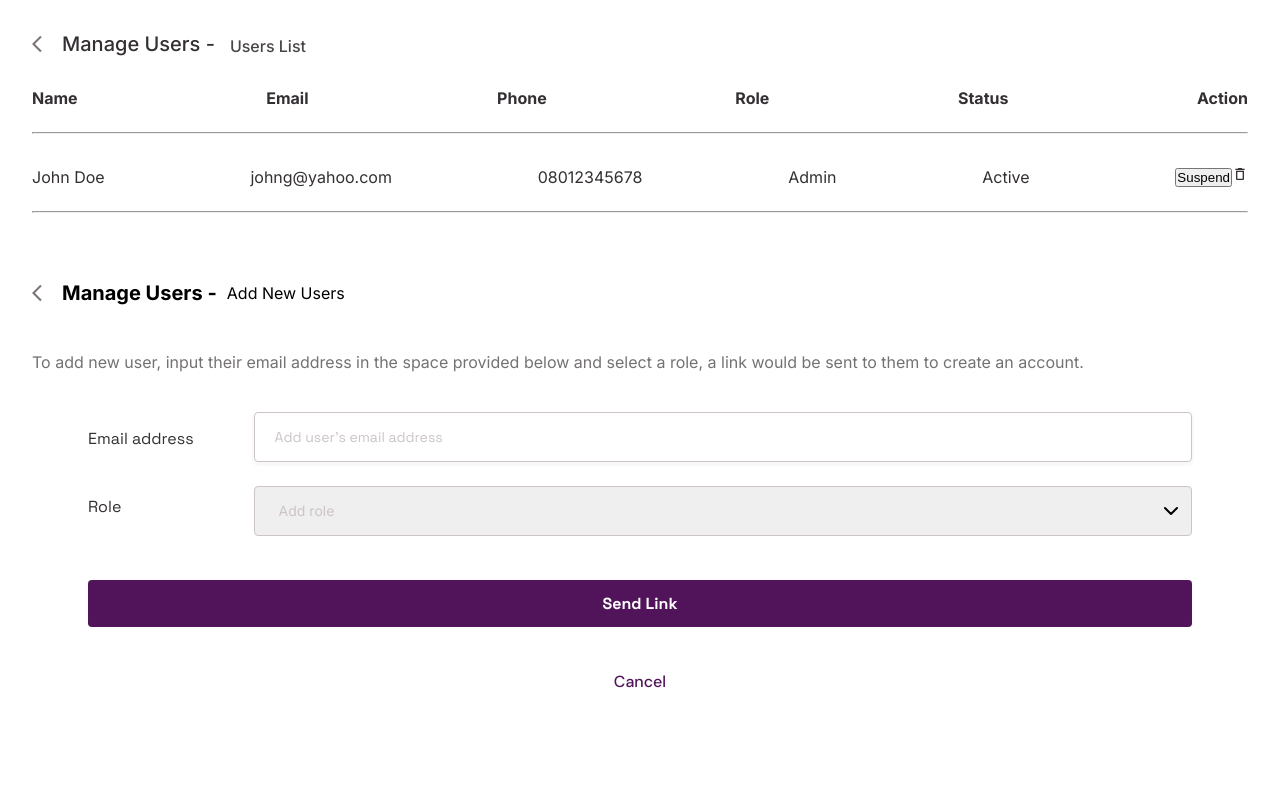
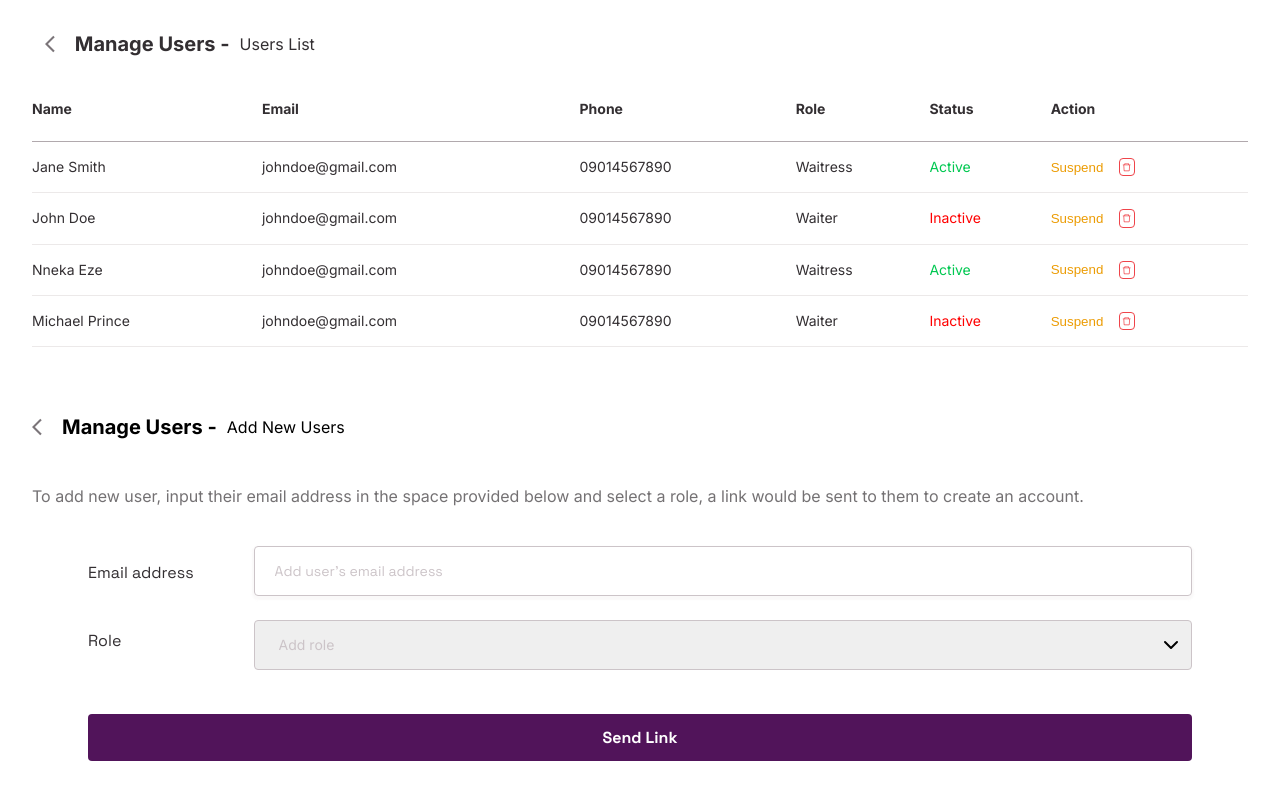
Before and after one commit to King-Mikaelson/vigilant-octo-enigma, a React (Create React App) app: page /test in a window 1280 px wide. Shown: the top 800 px of the page. Built offline with nearby package versions, Linux system fonts and the light colour scheme.

Commit message:
added Suspend user modal

```diff
--- a/src/components/admin/settings/manageUsers/userLists/index.tsx
+++ b/src/components/admin/settings/manageUsers/userLists/index.tsx
@@ -1,22 +1,64 @@
 import { useState } from "react";
 import { useNavigate } from "react-router-dom";
-import { MdArrowBackIos, MdOutlineDelete } from "react-icons/md";
+import { MdArrowBackIos, MdOutlineCancel } from "react-icons/md";
+import { AiOutlineDelete } from "react-icons/ai";
+import { UserListProps } from "../../../../../types";
 
+const UsersList: UserListProps[] = [
+  {
+    name: "Jane Smith",
+    email: "johndoe@gmail.com",
+    phone: "09014567890",
+    role: "Waitress",
+    status: "Active",
+    action: "Suspend",
+  },
+  {
+    name: "John Doe",
+    email: "johndoe@gmail.com",
+    phone: "09014567890",
+    role: "Waiter",
+    status: "Inactive",
+    action: "Suspend",
+  },
+  {
+    name: "Nneka Eze",
+    email: "johndoe@gmail.com",
+    phone: "09014567890",
+    role: "Waitress",
+    status: "Active",
+    action: "Suspend",
+  },
+  {
+    name: "Michael Prince",
+    email: "johndoe@gmail.com",
+    phone: "09014567890",
+    role: "Waiter",
+    status: "Inactive",
+    action: "Suspend",
+  },
+];
 export default function UserLists() {
   const navigate = useNavigate();
   const [isModalOpen, setIsModalOpen] = useState(false);
+  const [selectedUser, setSelectedUser] = useState<
+    (typeof UsersList)[number] | null
+  >(null);
 
-  const handleSubmit = (e: React.FormEvent<HTMLFormElement>) => {
-    e.preventDefault();
+  const handleSuspend = () => {
     setIsModalOpen(true);
   };
   const handleModalClose = () => {
+    setSelectedUser(null);
     setIsModalOpen(false);
-    navigate("/settings/manageusers");
   };
 
-  const handleBack = (e: { preventDefault: () => void }) => {
-    e.preventDefault();
+  const handleSuspendUser = (user: (typeof UsersList)[number]) => {
+    setSelectedUser(user);
+    setIsModalOpen(true);
+  };
+
+  const handleBack = () => {
     navigate("/settings/manageusers");
   };
 
@@ -27,36 +69,74 @@ export default function UserLists() {
         <span className="add-new-user">Users List</span>
       </h3>
       <section className="userslist-data">
-        <div className="users-header">
-          <h4>Name</h4>
-          <h4>Email</h4>
-          <h4>Phone</h4>
-          <h4>Role</h4>
-          <h4>Status</h4>
-          <h4>Action</h4>
-        </div>
-        <hr className="users-header_hr" />
-        <div className="user-row">
-          <p>John Doe</p>
-          <p>johng@yahoo.com</p>
-          <p>08012345678</p>
-          <p>Admin</p>
-          <p>Active</p>
-          <div className="action-div">
-            <button className="suspend-btn">Suspend</button>
-            <span>
-              <MdOutlineDelete />
-            </span>
-          </div>
-        </div>
-        <hr className="user-row_hr" />
+        <table className="table">
+          <thead>
+            <tr>
+              <th>Name</th>
+              <th>Email</th>
+              <th>Phone</th>
+              <th>Role</th>
+              <th>Status</th>
+              <th>Action</th>
+            </tr>
+          </thead>
+
+          <tbody>
+            {UsersList.map((user) => (
+              <tr key={user.email}>
+                <td>{user.name}</td>
+                <td>{user.email}</td>
+                <td>{user.phone}</td>
+                <td>{user.role}</td>
+                <td
+                  style={{
+                    color: user.status === "Active" ? "#00C851" : "red",
+                  }}
+                >
+                  {user.status}
+                </td>
+                <td>
+                  <button
+                    className="suspend-btn"
+                    onClick={() => handleSuspendUser(user)}
+                  >
+                    {user.action}
+                  </button>
+                  <button className="del-user_btn">
+                    <AiOutlineDelete className="delete-icon" />
+                  </button>
+                </td>
+              </tr>
+            ))}
+          </tbody>
+        </table>
+
         {isModalOpen && (
-          <div className="user-modal">
-            <div className="modal-content">
-              <p>A link has been sent to the email address you provided!</p>
-              <button className="close-btn" onClick={handleModalClose}>
-                Okay
-              </button>
+          <div className="del-container">
+            <div className="del-content">
+              <span
+                className="close-btn"
+                onClick={() => {
+                  handleModalClose();
+                }}
+              >
+                <MdOutlineCancel />
+              </span>
+              <p>Suspend {selectedUser?.name}?</p>
+
+              <div className="buttons">
+                <button className="del-btn" onClick={handleSuspend}>
+                  Suspend
+                </button>
+                <button
+                  className="cancel-btn suspend-cancel-btn"
+                  onClick={() => {
+                    handleModalClose();
+                  }}
+                >
+                  Cancel
+                </button>
+              </div>
             </div>
           </div>
         )}
--- a/src/frontendData/frontendData.tsx
+++ b/src/frontendData/frontendData.tsx
@@ -386,18 +386,18 @@ interface UserList {
   id: string;
   name: string;
   email: string;
-  phone: number;
+  phone: string;
   role: string;
   status: string;
   action: string;
 }
 
-export const UserLists: UserList[] = [
+export const UsersList: UserList[] = [
   {
     id: "1",
     name: "John Doe",
     email: "johndoe@gmail.com",
-    phone: 8004567890,
+    phone: "08044567890",
     role: "Admin",
     status: "Active",
     action: "Suspend",
@@ -406,7 +406,7 @@ export const UserLists: UserList[] = [
     id: "2",
     name: "Joy Madu",
     email: "joymadu4@yahoo.com",
-    phone: 8145678903,
+    phone: "08044567890",
     role: "Waiter",
     status: "Inactive",
     action: "Suspend",
@@ -415,7 +415,7 @@ export const UserLists: UserList[] = [
     id: "3",
     name: "Blessing seun",
     email: "seunkuti77@gmail.com",
-    phone: 9034567890,
+    phone: "08044567890",
     role: "Waiter",
     status: "Inactive",
     action: "Suspend",
@@ -424,7 +424,7 @@ export const UserLists: UserList[] = [
     id: "4",
     name: "James Smith",
     email: "smaith4jy@gmail.com",
-    phone: 8004567890,
+    phone: "08044567890",
     role: "Waiter",
     status: "Active",
     action: "Suspend",
--- a/src/styles/components/_modals.scss
+++ b/src/styles/components/_modals.scss
@@ -93,13 +93,24 @@
         background-color: transparent;
         border: none;
         outline: none;
-        // padding-top: 1rem;
         cursor: pointer;
 
         &:hover {
           transform: scale(1.1);
         }
       }
+
+      .cancel-btn.suspend-cancel-btn {
+        border: 1px solid $primary-color;
+        width: 100%;
+        padding: 8px;
+        border-radius: 4px;
+
+        &:hover {
+          transform: scale(0.95);
+        }
+      }
+
     }
   }
 }
--- a/src/styles/components/_settings.scss
+++ b/src/styles/components/_settings.scss
@@ -360,43 +360,75 @@
         align-items: center;
         gap: 10px;
         font-size: 20px;
-        font-weight: 500;
-        padding-bottom: 2rem;
+        margin-bottom: 2rem;
+        margin-left: 0.8rem;
 
         .icon {
             color: $light-gray;
             cursor: pointer;
         }
 
-        span {
+        .add-new-user {
             font-size: 16px;
-            color: $black-color2;
-            padding-left: 5px;
-            padding-top: 4px;
+            font-weight: 400;
+            font-family: $inter-font;
+        }
+    }
+
+    .table {
+        width: 100%;
+        border-collapse: collapse;
+
+        th {
+            padding: 12px 0 24px 0;
+            margin: 0 2rem;
+            font-size: 14px;
+            text-align: left;
+            border-bottom: 1px solid $lighter-gray;
         }
 
-    }
+        tbody {
+            tr {
+                border-bottom: 1px solid #ece9e9;
 
-    .userslist-data {
-        .users-header {
-            display: flex;
-            justify-content: space-between;
-            align-items: center;
-            padding-bottom: 1.5rem;
-        }
+                td {
+                    padding: 1rem 0;
+                    text-align: left;
+                    font-size: 14px;
+                    font-weight: 400;
+                    line-height: 16px;
 
-        .users-header_hr {
-            margin-bottom: 2rem;
-            height: 1px;
-            width: 100%;
-            color: $light-gray;
-        }
+                    &:last-child {
+                        display: flex;
+                        justify-content: flex-start;
+                        align-items: center;
+                    }
 
-        .user-row {
-            display: flex;
-            justify-content: space-between;
-            align-items: center;
-            padding-bottom: 1.5rem;
+                    .suspend-btn {
+                        margin-right: 16px;
+                        border: none;
+                        background-color: transparent;
+                        cursor: pointer;
+                        color: $secondary-color;
+                    }
+
+                    .del-user_btn {
+                        border: 1px solid $error-color;
+                        border-radius: 4px;
+                        background-color: transparent;
+                        cursor: pointer;
+                        color: $error-color;
+
+                        .delete-icon {
+                            padding-top: 3px;
+                        }
+                    }
+                }
+
+                tr:last-child td {
+                    border-bottom: none;
+                }
+            }
         }
     }
 }
```
Also changed, not shown: src/types.ts (+9 -0 lines).
